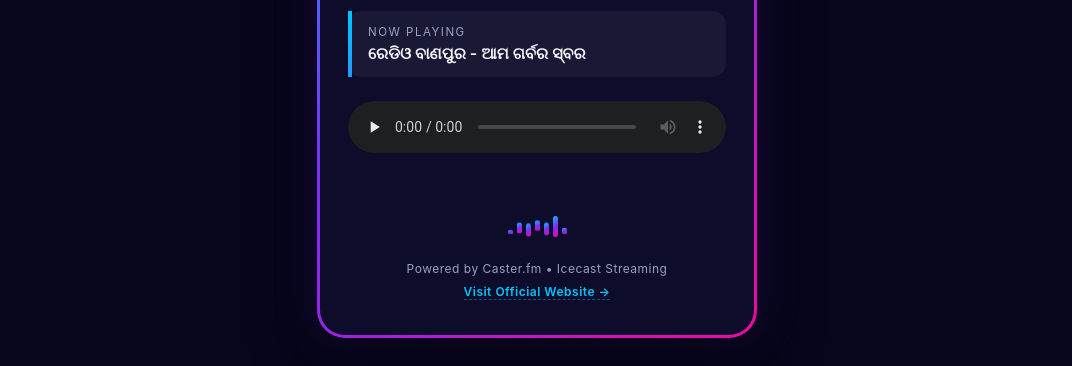
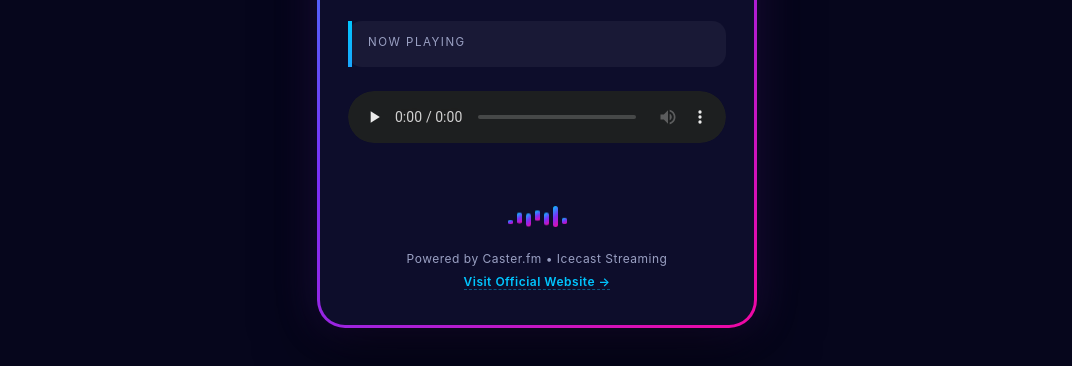
Before and after one commit to swabhimansarangi/radiobanapur, a plain HTML site: page index.html in a window 1280 px wide. Shown: the part 434-800 px from the top of the page, without its empty margins (103-1175 px from the left). Drawn offline with Linux system fonts and the light colour scheme; no server answers.

Commit message:
Update index.html

```diff
--- a/index.html
+++ b/index.html
@@ -254,7 +254,7 @@
 
             <div class="now-playing">
                 <div class="now-playing-label">Now Playing</div>
-                <div class="now-playing-title" id="track-title">ରେଡିଓ ବାଣପୁର - ଆମ ଗର୍ବର ସ୍ବର</div>
+                <div class="now-playing-title" id="track-title"></div>
             </div>
 
             <audio id="radio-player" controls preload="none">
```
